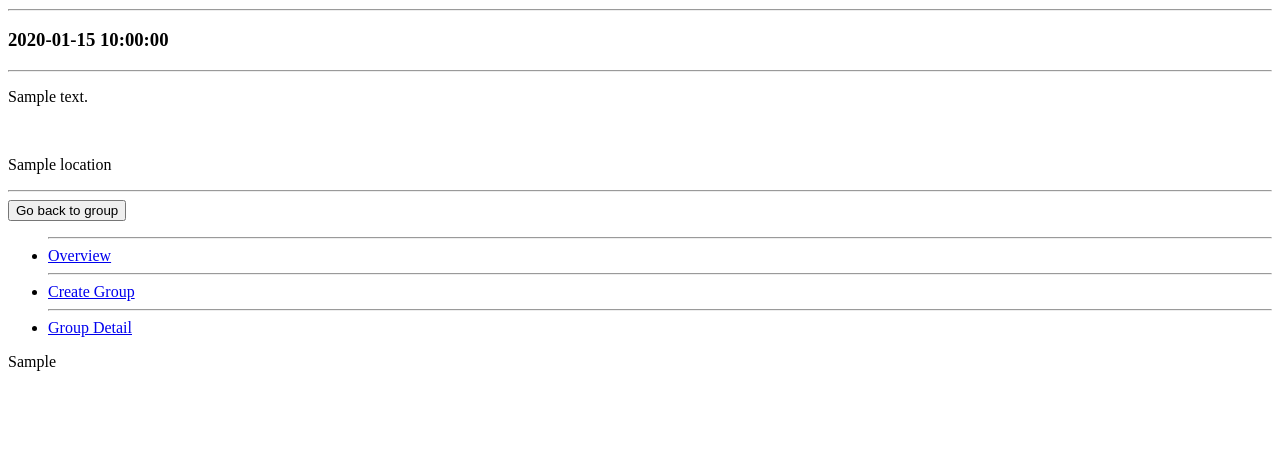
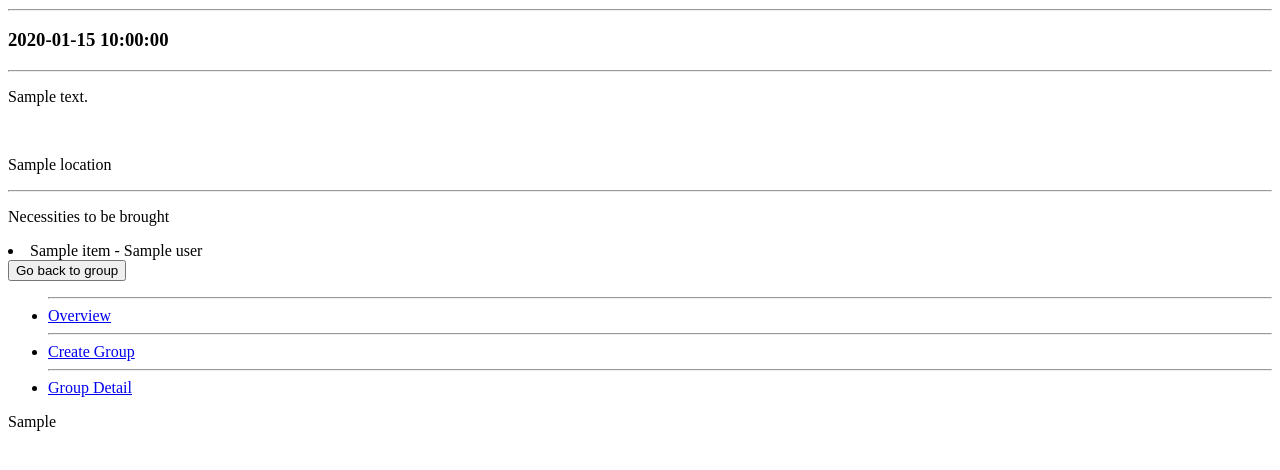
Before and after one commit to jennecattoor/Plan-it, a PHP site: template src/view/users/event.php in a window 1280 px wide. Shown: the part 200-670 px from the top of the page. Run offline with PHP 8.4, Linux system fonts and the light colour scheme; the visitor is signed in with stand-in values (Sample User, id 1); the template is opened without the code that fills it: most values are stand-ins (such as "Sample title", 1, 10 or a date in 2020).

Commit message:
Made the necessities available #6

```diff
--- a/src/controller/UsersController.php
+++ b/src/controller/UsersController.php
@@ -4,6 +4,7 @@ require_once __DIR__ . '/Controller.php';
 require_once __DIR__ . '/../model/User.php';
 require_once __DIR__ . '/../model/Group.php';
 require_once __DIR__ . '/../model/Event.php';
+require_once __DIR__ . '/../model/Item.php';
 
 
 class UsersController extends Controller {
@@ -140,12 +141,15 @@ class UsersController extends Controller {
   public function event() {
     if(!empty($_GET['id'])) {
       $event = Event::find($_GET['id']);
+      $user = User::all();
     }
     if(empty($event)){
       header('Location:index.php');
       exit();
     }
+
     $this->set('event', $event);
+    $this->set('user', $user);
     $this->set('title', 'Event');
   }
 }
--- a/src/model/Event.php
+++ b/src/model/Event.php
@@ -28,4 +28,8 @@ class Event extends Model {
     return $this->belongsToMany(Group::class);
   }
 
+  public function items(){
+    return $this->belongsToMany(Item::class);
+  }
+
 }
--- a/src/model/User.php
+++ b/src/model/User.php
@@ -23,4 +23,8 @@ class User extends Model {
   public function groups(){
     return $this->belongsToMany(Group::class);
   }
+
+  public function items(){
+    return $this->belongsToMany(Item::class);
+  }
 }
--- a/src/view/users/event.php
+++ b/src/view/users/event.php
@@ -15,6 +15,22 @@
 
     <hr>
 
+    <div>
+      <p> Necessities to be brought </p>
+    <?php foreach($event->items as $item): ?>
+        <li>
+          <?php echo $item['name']; ?> - <?php
+          if(!empty($item->users->first()->name)) {
+            echo $item->users->first()->name;
+           }
+
+          if(empty($item->users->first()->name)) {
+            ?><a href=#>I will do this</a>
+          <?php ;} ?>
+        </li>
+       <?php endforeach; ?>
+    </div>
+
   </div>
 
   <button class="button">Go back to group</button>
```
Also changed, not shown: src/model/Item.php (added, +15 -0 lines).
